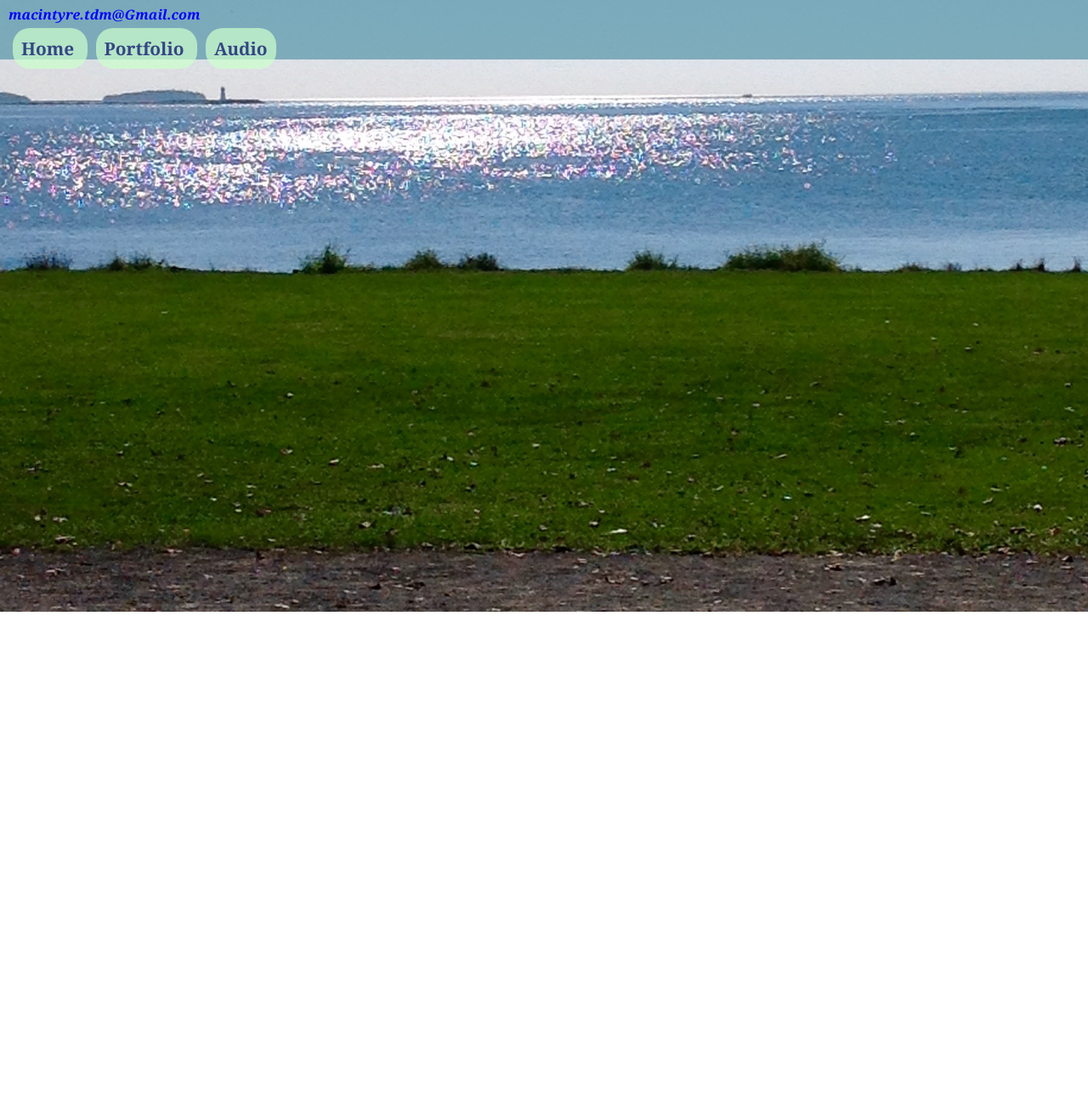
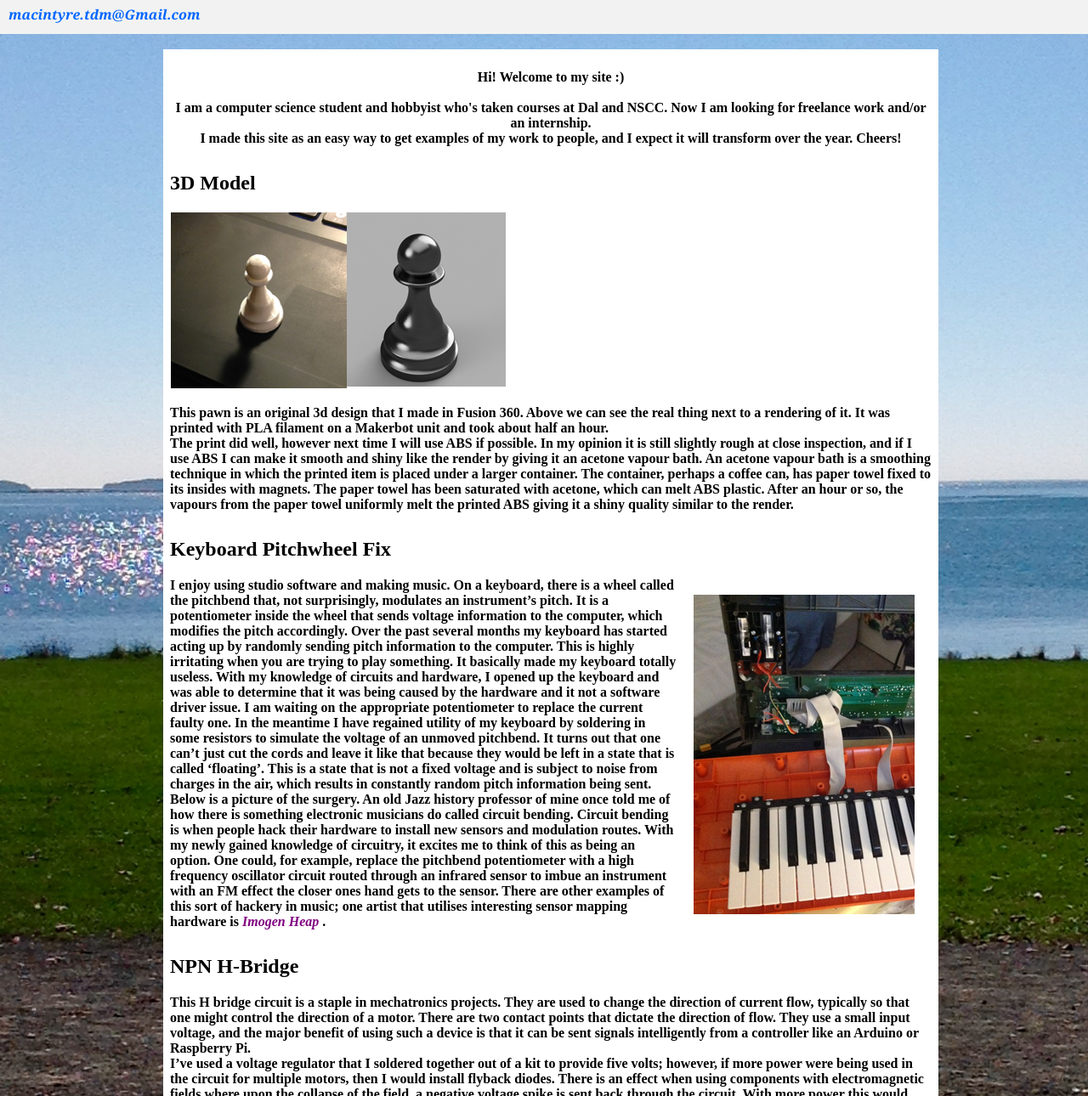
Before and after one commit to TomMacIntyre/TomMacIntyre.github.io, a plain HTML site: page index.html in a window 1280 px wide. Shown: the part 80-1370 px from the top of the page at 85% size. Before the commit the page ends 800 px from the top, so only its background shows below. Drawn offline with Linux system fonts and the light colour scheme.

Commit message:
new page with content

```diff
--- a/index.html
+++ b/index.html
@@ -24,24 +24,18 @@
 	  background-size: cover;
 	}
 	header{
-		height:150px;
+		color:rgb(0, 102, 255);
+		font-family:georgia;
+		height:120px;
 		position:fixed;
 		top:0px;
 		left:0px;
 		min-width:5000px;
 		padding-left:10px;
-		background-color:rgba(88, 148, 167, .7);}
+		background-color:rgba(242, 242, 242, 1);}
 
-	body {
-		position:relative;
-		top:150px;
-		color:blue;
-		font-family:georgia;
-	}
-	nav{margin-top:15px;}
-
-	.menu{
-margin:5px;
+		.menu{
+		margin:5px;
 		background-color:rgba(204, 255, 204, .7);
 		border-radius: 20px;
 		color:rgba(0, 0, 102, .7);
@@ -49,6 +43,25 @@ margin:5px;
 		font-size:1.3em;
 		padding:10px;
 	}
+	body {
+
+		background-color:white;
+		padding:8px;
+		margin-left:15%;
+		max-width:70%;
+		min-width:600px;
+		position:relative;
+		top:130px;
+
+	}
+	nav{margin-top:15px;}
+	#intro{margin:0px;text-align:center;}
+	section{margin-top:30px; clear:both;}
+
+	#imogen{color:purple;}
+	#pawns{width:30%;}
+	#keyboard{float:right; margin:20px}
+
 
 	</style>
 
@@ -58,22 +71,48 @@ margin:5px;
 	<header>
 		<h1> <strong> Tom MacIntyre </h1>
 		<address>macintyre.tdm@Gmail.com</address>
-		<nav>
 
-			<a class="menu" href="test2.html"> Home </a>
-			<a class="menu" href="test2.html"> Portfolio </a>
-			<a class="menu" href="test2.html"> Audio </a>
-
-		</nav>
 	</header>
 	<body>
 
+
+	<section id="intro">
+		<p>Hi! Welcome to my site :)<br> <br>
+		I am a computer science student and hobbyist who's taken courses at Dal and NSCC. Now I am looking for freelance work and/or an internship.<br>
+		I made this site as an easy way to get examples of my work to people, and I expect it will transform over the year.
+		Cheers!
+		</p>
+	</section>
+
 	<section>
+		<h2>3D Model</h2>
+		<img id="realpawn" src="pawns.png">
 
+		<p>
+		This pawn is an original 3d design that I made in Fusion 360. Above we can see the real thing next to a rendering of it. It was printed with PLA filament on a Makerbot unit and took about half an hour. <br>
+		The print did well, however next time I will use ABS if possible. In my opinion it is still slightly rough at close inspection, and if I use ABS I can make it smooth and shiny like the render by giving it an acetone vapour bath. An acetone vapour bath is a smoothing technique in which the printed item is placed under a larger container. The container, perhaps a coffee can, has paper towel fixed to its insides with magnets. The paper towel has been saturated with acetone, which can melt ABS plastic. After an hour or so, the vapours from the paper towel uniformly melt the printed ABS giving it a shiny quality similar to the render.
+		</p>
+	</section>
+
+	<section>
+		<h2>Keyboard Pitchwheel Fix</h2>
+		<img id="keyboard" src="keyboard.png">
+		<p>
+		I enjoy using studio software and making music. On a keyboard, there is a wheel called the pitchbend that, not surprisingly, modulates an instrument’s pitch. It is a potentiometer inside the wheel that sends voltage information to the computer, which modifies the pitch accordingly. Over the past several months my keyboard has started acting up by randomly sending pitch information to the computer. This is highly irritating when you are trying to play something. It basically made my keyboard totally useless. With my knowledge of circuits and hardware, I opened up the keyboard and was able to determine that it was being caused by the hardware and it not a software driver issue. I am waiting on the appropriate potentiometer to replace the current faulty one. In the meantime I have regained utility of my keyboard by soldering in some resistors to simulate the voltage of an unmoved pitchbend. It turns out that one can’t just cut the cords and leave it like that because they would be left in a state that is called ‘floating’. This is a state that is not a fixed voltage and is subject to noise from charges in the air, which results in constantly random pitch information being sent. Below is a picture of the surgery.
+		An old Jazz history professor of mine once told me of how there is something electronic musicians do called circuit bending. Circuit bending is when people hack their hardware to install new sensors and modulation routes. With my newly gained knowledge of circuitry, it excites me to think of this as being an option. One could, for example, replace the pitchbend potentiometer with a high frequency oscillator circuit routed through an infrared sensor to imbue an instrument with an FM effect the closer ones hand gets to the sensor. There are other examples of this sort of hackery in music; one artist that utilises interesting sensor mapping hardware is <a href="https://www.youtube.com/watch?v=ci-yB6EgVW4" target="child"> <em id="imogen">Imogen Heap</em> </a>.
+		</p>
 
 	</section>
 
-
+	<section>
+		<h2>NPN H-Bridge</h2>
+		<p>
+			This H bridge circuit is a staple in mechatronics projects. They are used to change the direction of current flow, typically so that one might control the direction of a motor. There are two contact points that dictate the direction of flow. They use a small input voltage, and the major benefit of using such a device is that it can be sent signals intelligently from a controller like an Arduino or Raspberry Pi.<br>
+			I’ve used a voltage regulator that I soldered together out of a kit to provide five volts; however, if more power were being used in the circuit for multiple motors, then I would install flyback diodes. There is an effect when using components with electromagnetic fields where upon the collapse of the field, a negative voltage spike is sent back through the circuit. With more power this would likely fry the transistors. This reverse spike is prevented by the flyback diodes which act like a one way valve. <br>
+			Here is essentially the same design, except I used 330 Ohm resistors instead.
+		</p>
+		<img src="hbridge.png">
+	</section>
 
 
 	</body>
```
Also changed, not shown: hbridge.PNG (added), keyboard.PNG (added), pawns.PNG (added).
